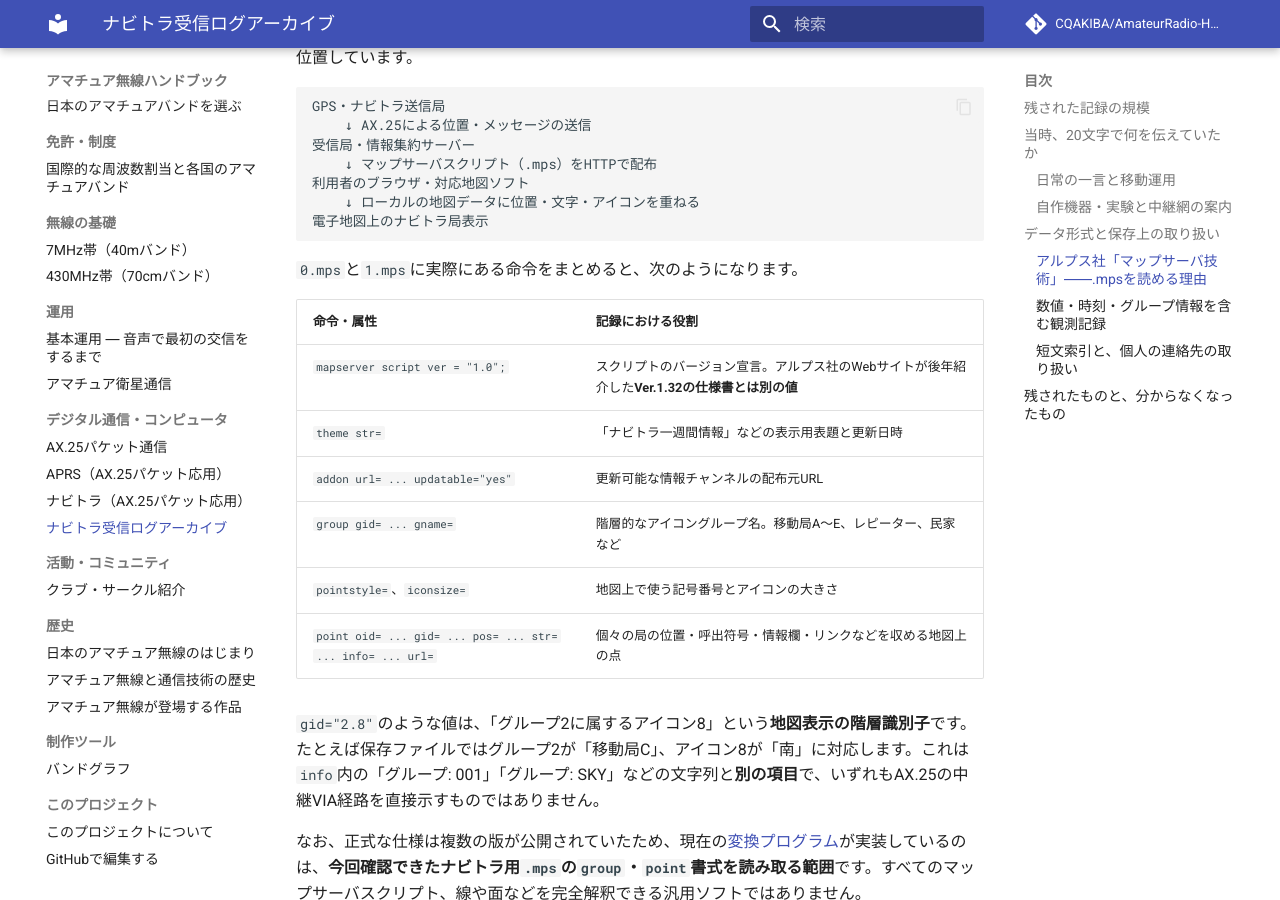
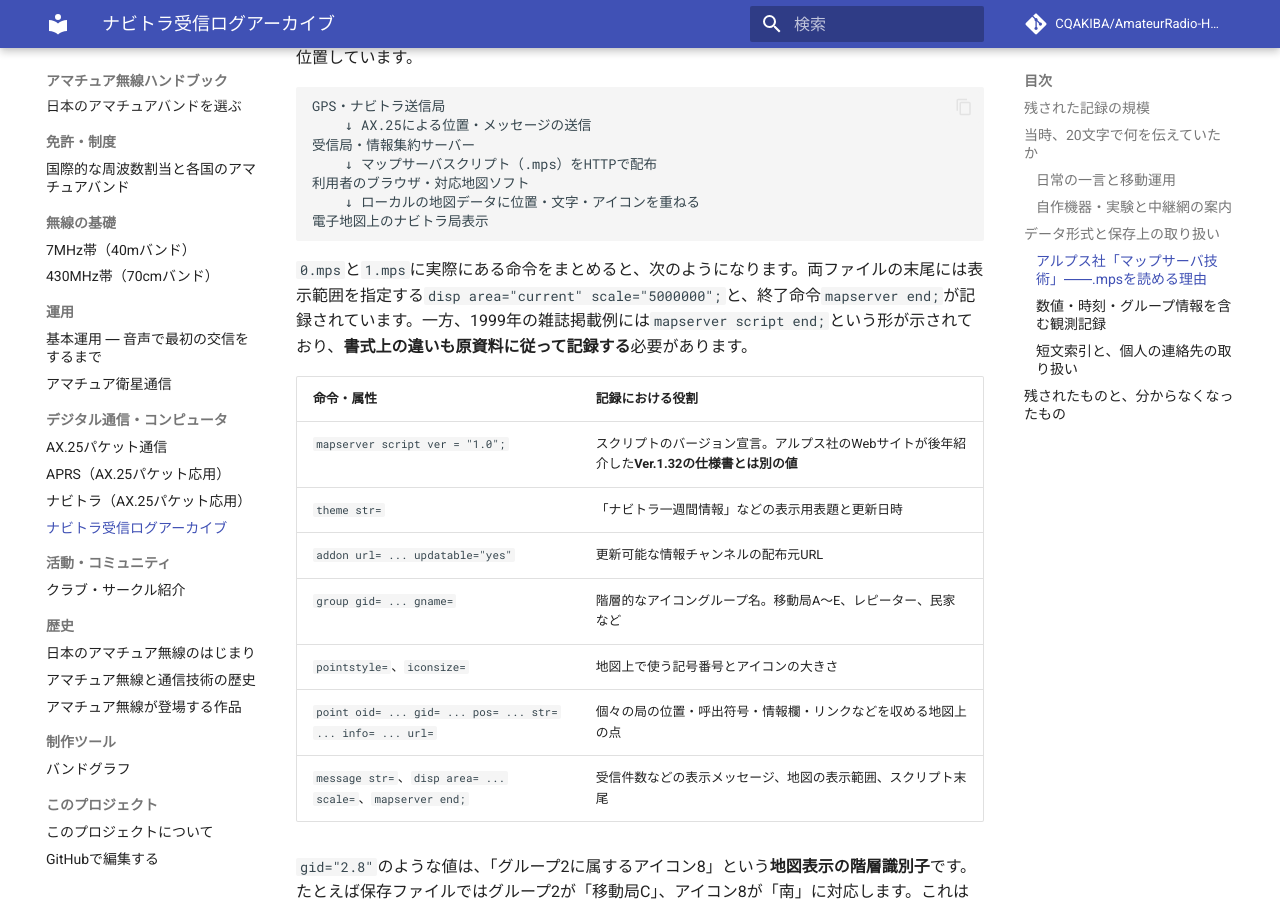
Before and after one commit to CQAKIBA/AmateurRadio-Handbook, an MkDocs documentation site: the page built from docs/07_デジタル通信・コンピュータ/ナビトラ受信ログアーカイブ.md, in a window 1280 px wide and 900 px high, scrolled down 3502 px. Built offline with MkDocs 1.6.1 and Material for MkDocs 9.7.7, drawn with Linux system fonts in a browser that asks for light colours; comment, search, counter and statistics services are not loaded.

Commit message:
docs: 実保存MPSのdisp・message・末尾の命令と旧版との違いを記録

````diff
--- a/docs/07_デジタル通信・コンピュータ/ナビトラ受信ログアーカイブ.md
+++ b/docs/07_デジタル通信・コンピュータ/ナビトラ受信ログアーカイブ.md
@@ -87,7 +87,7 @@ GPS・ナビトラ送信局
 電子地図上のナビトラ局表示
 ```
 
-`0.mps`と`1.mps`に実際にある命令をまとめると、次のようになります。
+`0.mps`と`1.mps`に実際にある命令をまとめると、次のようになります。両ファイルの末尾には表示範囲を指定する`disp area="current" scale="5000000";`と、終了命令`mapserver end;`が記録されています。一方、1999年の雑誌掲載例には`mapserver script end;`という形が示されており、**書式上の違いも原資料に従って記録する**必要があります。
 
 | 命令・属性 | 記録における役割 |
 | --- | --- |
@@ -97,6 +97,7 @@ GPS・ナビトラ送信局
 | `group gid= ... gname=` | 階層的なアイコングループ名。移動局A～E、レピーター、民家など |
 | `pointstyle=`、`iconsize=` | 地図上で使う記号番号とアイコンの大きさ |
 | `point oid= ... gid= ... pos= ... str= ... info= ... url=` | 個々の局の位置・呼出符号・情報欄・リンクなどを収める地図上の点 |
+| `message str=`、`disp area= ... scale=`、`mapserver end;` | 受信件数などの表示メッセージ、地図の表示範囲、スクリプト末尾 |
 
 `gid="2.8"`のような値は、「グループ2に属するアイコン8」という**地図表示の階層識別子**です。たとえば保存ファイルではグループ2が「移動局C」、アイコン8が「南」に対応します。これは`info`内の「グループ: 001」「グループ: SKY」などの文字列と**別の項目**で、いずれもAX.25の中継VIA経路を直接示すものではありません。
 
````
